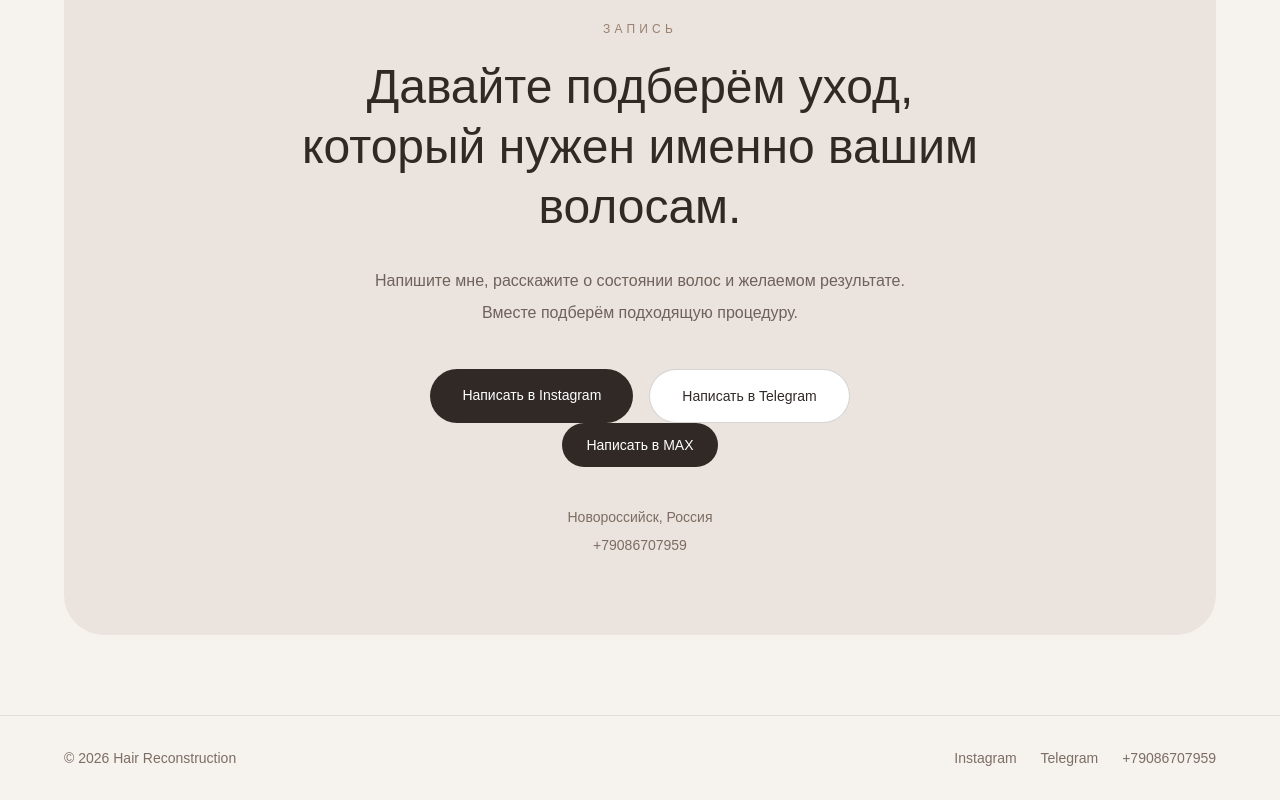
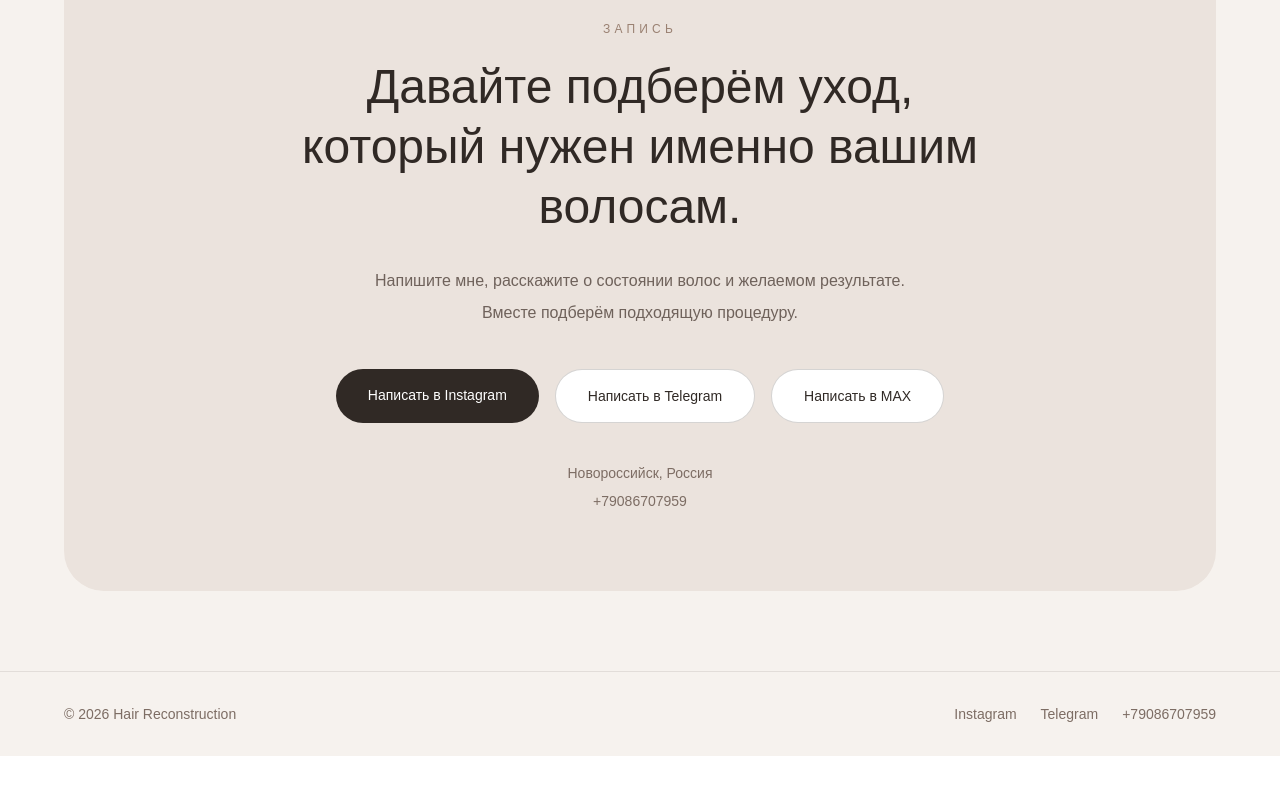
Before and after one commit to maratVard/hair-reconstruction, a Next.js app: page / in a window 1280 px wide. Shown: the part 7300-8100 px from the top of the page. After the commit the page ends 8056 px from the top, so only its background shows below. Built offline with nearby package versions, Linux system fonts and the light colour scheme.

Commit message:
added Max changes2

```diff
--- a/app/page.tsx
+++ b/app/page.tsx
@@ -912,16 +912,16 @@ export default function Home() {
             >
               Написать в Telegram
             </a>
-          </div>
 
-          <a
+            <a
               href="https://max.ru/u/f9LHodD0cOIexygnjQJrleMM6XTOSXzCwSKwIn_W9OrN9lEDyJ8TaFzsQD0"
               target="_blank"
               rel="noopener noreferrer"
-              className="inline-flex items-center justify-center rounded-full bg-[#302925] px-6 py-3 text-sm font-medium text-white transition hover:bg-[#4b403a]"
+              className="rounded-full border border-[#302925]/20 bg-white px-8 py-4 text-sm font-medium transition hover:bg-[#f5f1ee]"
             >
               Написать в MAX
             </a>
+          </div>
 
           <div className="mt-10 text-sm text-[#7d6d64]">
             <p>Новороссийск, Россия</p>
@@ -933,6 +933,7 @@ export default function Home() {
               +79086707959
             </a>
           </div>
+
         </div>
       </section>
 
```
